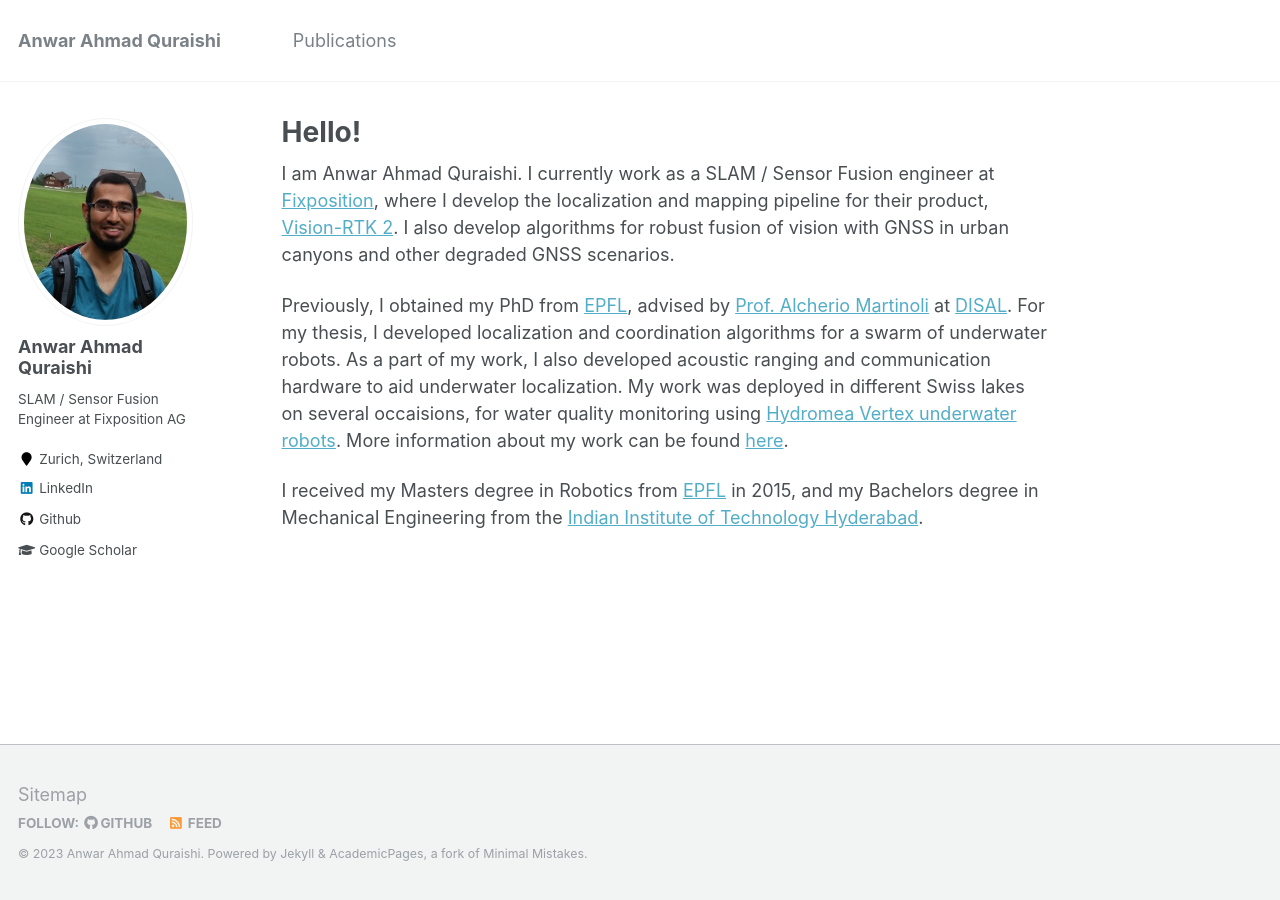
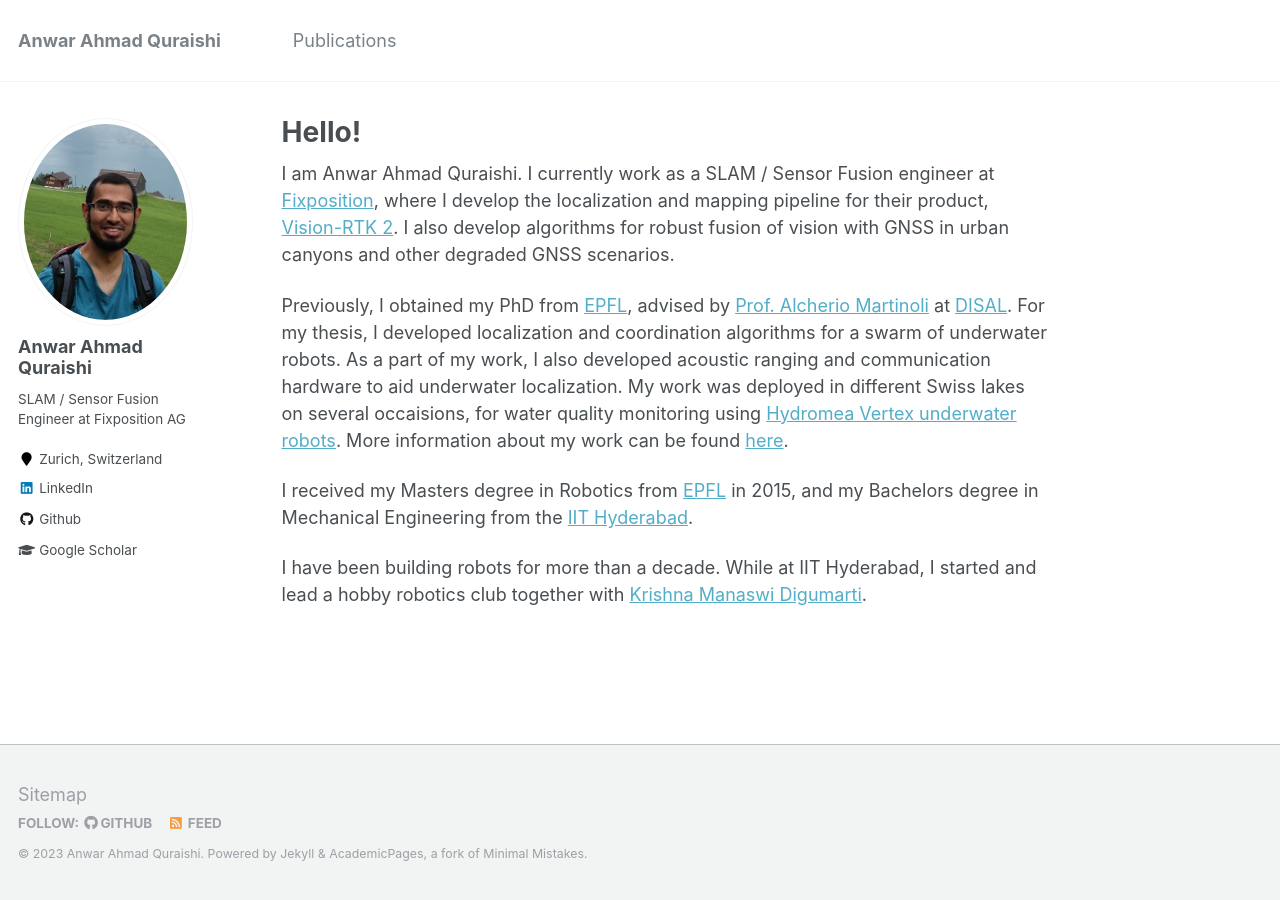
Before and after one commit to aqurai/aqurai.github.io, a Jekyll site: the page built from _pages/about.md, in a window 1280 px wide. Built offline with Jekyll 4.4.1, drawn with Linux system fonts in a browser that asks for light colours.

Commit message:
pubs try

```diff
--- a/_pages/about.md
+++ b/_pages/about.md
@@ -12,4 +12,6 @@ I am Anwar Ahmad Quraishi. I currently work as a SLAM / Sensor Fusion engineer a
 
 Previously, I obtained my PhD from [EPFL](https://www.epfl.ch/en/), advised by [Prof. Alcherio Martinoli](https://www.epfl.ch/labs/disal/people/team/alcheriomartinoli/) at [DISAL](https://www.epfl.ch/labs/disal/). For my thesis, I developed localization and coordination algorithms for a swarm of underwater robots. As a part of my work, I also developed acoustic ranging and communication hardware to aid underwater localization. My work was deployed in different Swiss lakes on several occaisions, for water quality monitoring using [Hydromea Vertex underwater robots](https://www.hydromea.com/vertex-autonomous-underwater-swarm). More information about my work can be found [here](https://www.epfl.ch/labs/disal/research/auvdistributedsensing/).
 
-I received my Masters degree in Robotics from [EPFL](https://www.epfl.ch/en/) in 2015, and my Bachelors degree in Mechanical Engineering from the [Indian Institute of Technology Hyderabad](https://www.iith.ac.in/).
+I received my Masters degree in Robotics from [EPFL](https://www.epfl.ch/en/) in 2015, and my Bachelors degree in Mechanical Engineering from the [IIT Hyderabad](https://www.iith.ac.in/).
+
+I have been building robots for more than a decade. While at IIT Hyderabad, I started and lead a hobby robotics club together with [Krishna Manaswi Digumarti](https://krishnamanaswid.github.io/).
```
Also changed, not shown: _pages/publications.md (+2 -11 lines).
